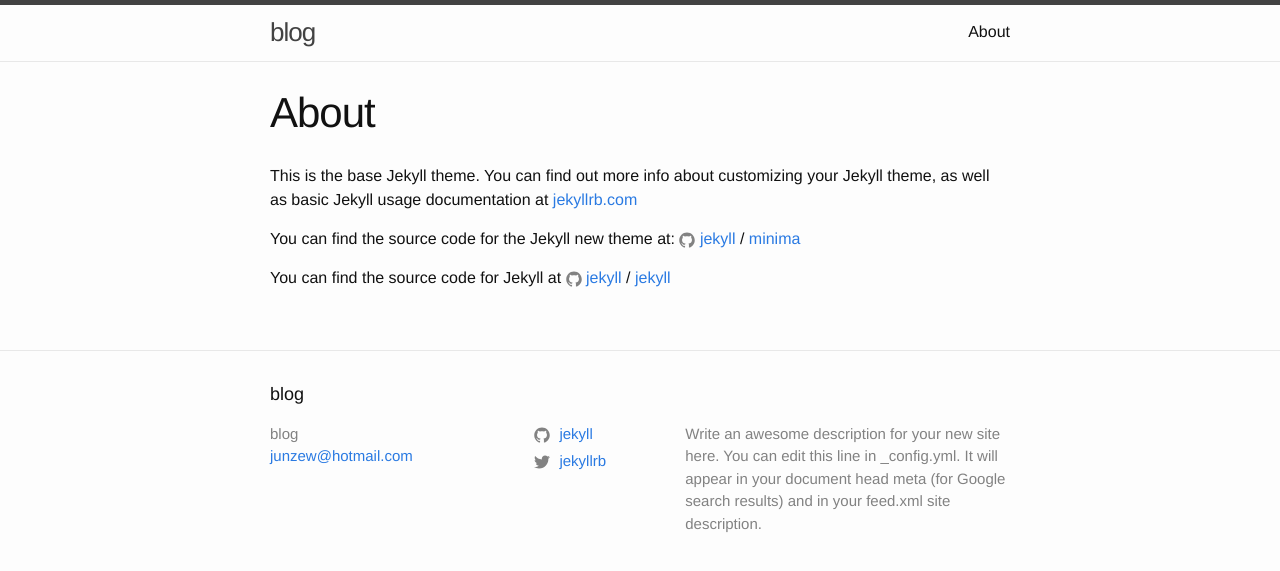
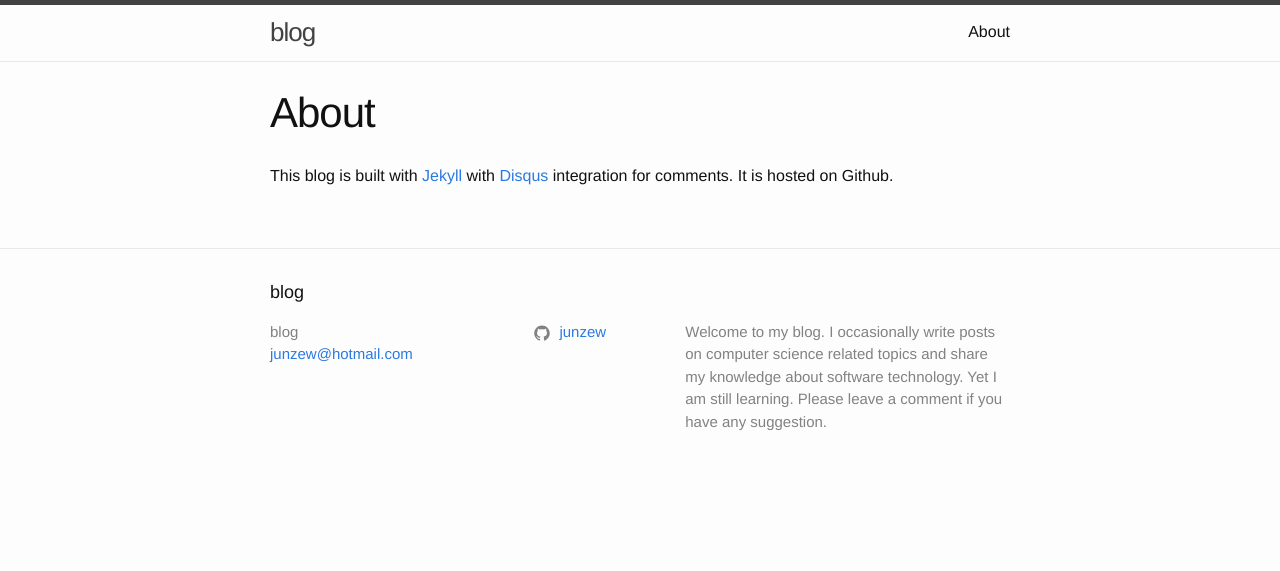
Before and after one commit to junzew/blog, a Jekyll site: the page built from about.md, in a window 1280 px wide. Shown: the top 571 px of the page. Built offline with Jekyll 4.4.1, drawn with Linux system fonts in a browser that asks for light colours.

Commit message:
Add new posts

```diff
--- a/_config.yml
+++ b/_config.yml
@@ -16,13 +16,11 @@
 title: blog
 email: junzew@hotmail.com
 description: > # this means to ignore newlines until "baseurl:"
-  Write an awesome description for your new site here. You can edit this
-  line in _config.yml. It will appear in your document head meta (for
-  Google search results) and in your feed.xml site description.
+  Welcome to my blog. I occasionally write posts on computer science related topics and share my knowledge about software technology.
+  Yet I am still learning. Please leave a comment if you have any suggestion.
 baseurl: "/blog" # the subpath of your site, e.g. /blog
-url: "http://example.com" # the base hostname & protocol for your site
-twitter_username: jekyllrb
-github_username:  jekyll
+url: "http://junzew.github.io" # the base hostname & protocol for your site
+github_username:  junzew
 
 # Build settings
 markdown: kramdown
--- a/about.md
+++ b/about.md
@@ -4,12 +4,4 @@
 permalink: /about/
 ---
 
-This is the base Jekyll theme. You can find out more info about customizing your Jekyll theme, as well as basic Jekyll usage documentation at [jekyllrb.com](http://jekyllrb.com/)
-
-You can find the source code for the Jekyll new theme at:
-{% include icon-github.html username="jekyll" %} /
-[minima](https://github.com/jekyll/minima)
-
-You can find the source code for Jekyll at
-{% include icon-github.html username="jekyll" %} /
-[jekyll](https://github.com/jekyll/jekyll)
+This blog is built with [Jekyll](https://jekyllrb.com) with [Disqus](https://disqus.com) integration for comments. It is hosted on Github.
```
Also changed, not shown: _posts/2017-04-15-firstpost.md (+3 -3 lines), _posts/2018-01-06-Deploying-a-database-application-to-LAMP-stack.md (added, +139 -0 lines), assets/Sieve_of_Eratosthenes_animation.gif (added).
